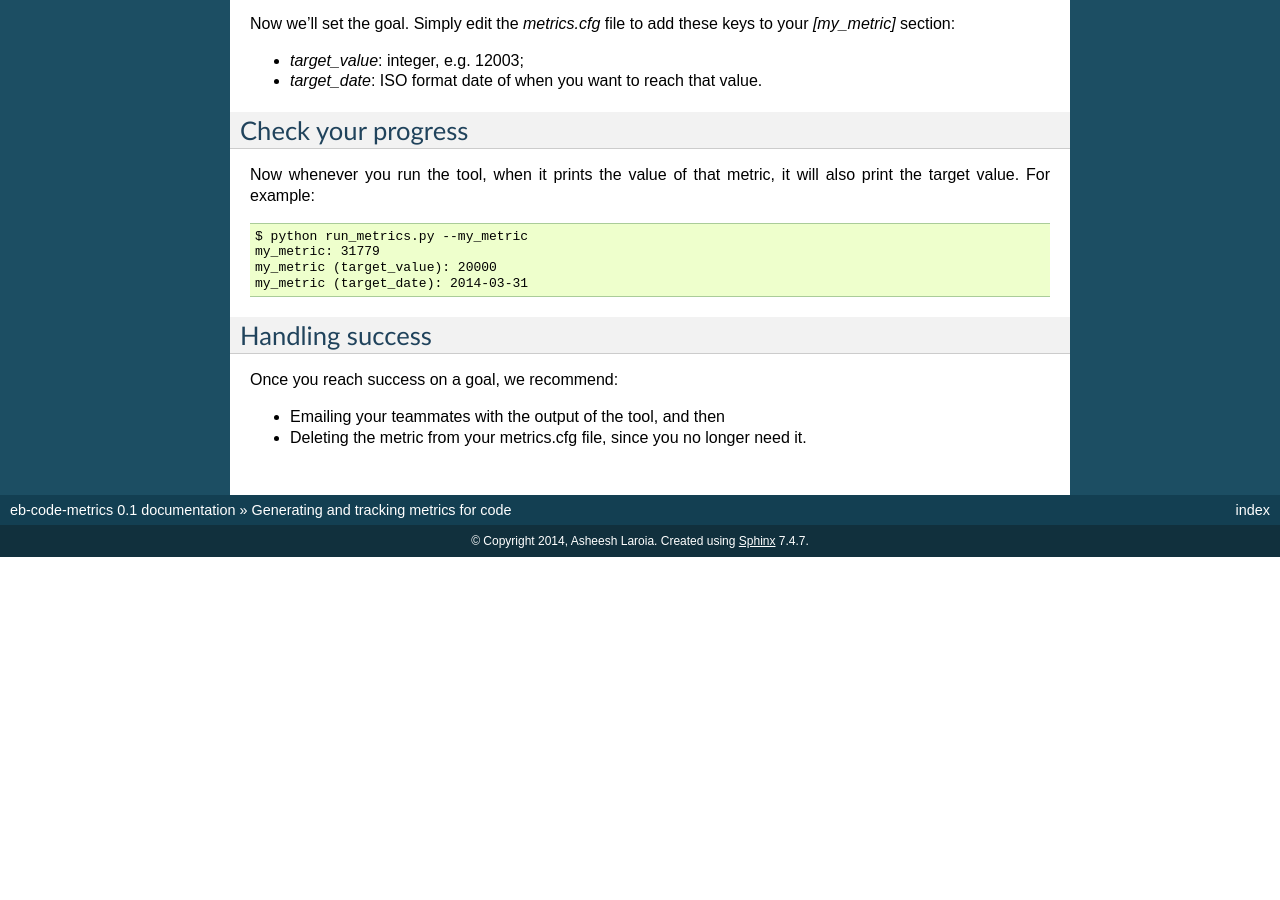
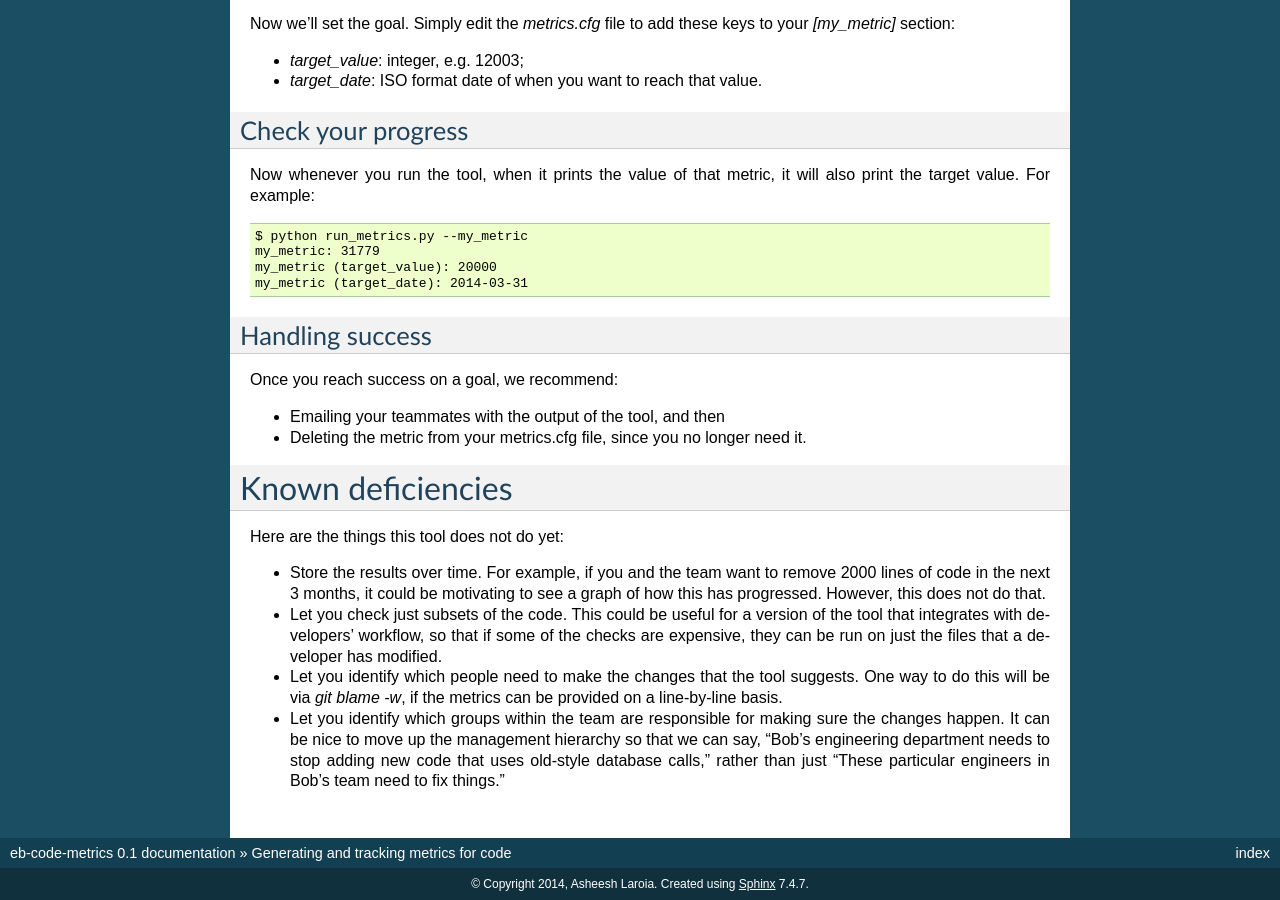
Before and after one commit to eventbrite/eventually, a Sphinx documentation site: the page built from metrics/docs/index.rst, in a window 1280 px wide and 900 px high, scrolled down 1657 px. Built offline with Sphinx 7.4.7, drawn with Linux system fonts in a browser that asks for light colours; before the commit the page ends 2214 px from its top, so only the background shows below that.

Commit message:
Remark on known deficiencies

```diff
--- a/metrics/docs/index.rst
+++ b/metrics/docs/index.rst
@@ -131,3 +131,30 @@ Once you reach success on a goal, we recommend:
 * Emailing your teammates with the output of the tool, and then
 
 * Deleting the metric from your metrics.cfg file, since you no longer need it.
+
+
+Known deficiencies
+==================
+
+Here are the things this tool does not do yet:
+
+* Store the results over time. For example, if you and the team
+  want to remove 2000 lines of code in the next 3 months, it could
+  be motivating to see a graph of how this has progressed. However,
+  this does not do that.
+
+* Let you check just subsets of the code. This could be useful for a
+  version of the tool that integrates with developers' workflow, so
+  that if some of the checks are expensive, they can be run on just
+  the files that a developer has modified.
+
+* Let you identify which people need to make the changes that the tool
+  suggests. One way to do this will be via `git blame -w`, if the
+  metrics can be provided on a line-by-line basis.
+
+* Let you identify which groups within the team are responsible for
+  making sure the changes happen. It can be nice to move up the
+  management hierarchy so that we can say, "Bob's engineering
+  department needs to stop adding new code that uses old-style
+  database calls," rather than just "These particular engineers in
+  Bob's team need to fix things."
```
